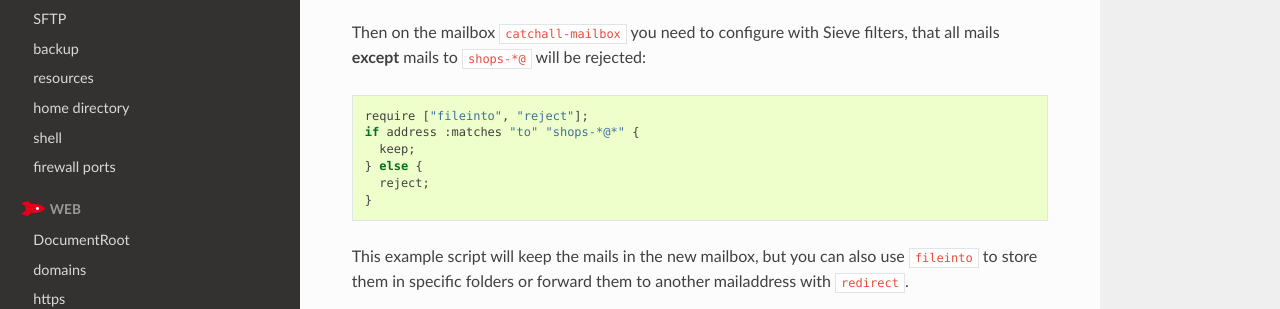
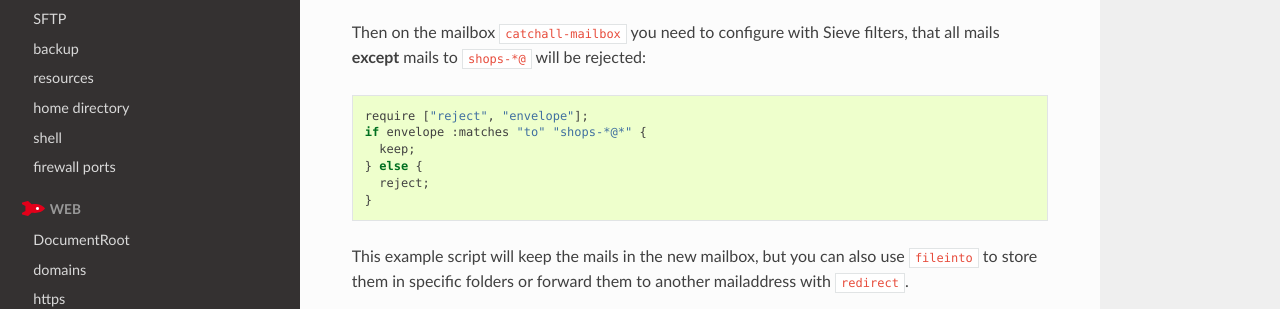
Before and after one commit to Uberspace/manual, a Sphinx documentation site: the page built from source/migration/qmail/reports/config-is-catchall.rst, in a window 1280 px wide and 900 px high, scrolled down 543 px. Shown: the part 451-760 px from the top of the window. Built offline with Sphinx 7.4.7 and the Read the Docs theme 3.1.0, drawn with Linux system fonts in a browser that asks for light colours; pages that are not in the unit, such as notebooks, are missing from menus.

Commit message:
use envelope to instead of to header to filter mails (#591)

```diff
--- a/source/migration/qmail/reports/config-is-catchall.rst
+++ b/source/migration/qmail/reports/config-is-catchall.rst
@@ -41,8 +41,8 @@ Then on the mailbox ``catchall-mailbox`` you need to configure with :doc:`Sieve
 
 .. code-block::
 
-  require ["fileinto", "reject"];
-  if address :matches "to" "shops-*@*" {
+  require ["reject", "envelope"];
+  if envelope :matches "to" "shops-*@*" {
     keep;
   } else {
     reject;
```
